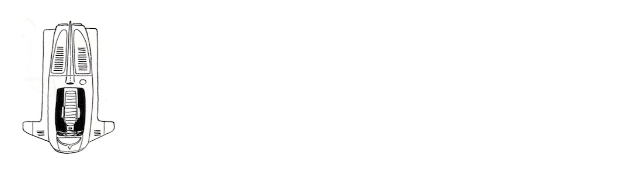
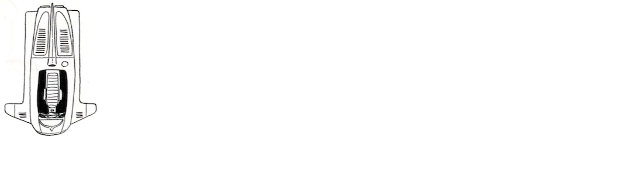
Before and after one commit to hoshikitsunoda/driving-game, a website: page index.html in a window 1280 px wide. Shown: the whole page, without its empty margins (0-640 px from the left). Drawn offline with Linux system fonts and the light colour scheme.

```diff
--- a/main.js
+++ b/main.js
@@ -62,12 +62,11 @@
   }
 }
 
-const chronoJet = new Car($car, 'south', 20, [10, 10])
+const chronoJet = new Car($car, 'south', 40, [0, 0])
 
 document.body.addEventListener('keydown', function () {
   const key = event.keyCode
   if (key === 32) {
-    chronoJet.move()
     Car.start(chronoJet)
   }
 })
--- a/styles.css
+++ b/styles.css
@@ -1,5 +1,5 @@
 img {
-  position: relative;
-  left: 10px;
-  top: 10px;
+  position: absolute;
+  left: 0;
+  top: 0;
 }
```
